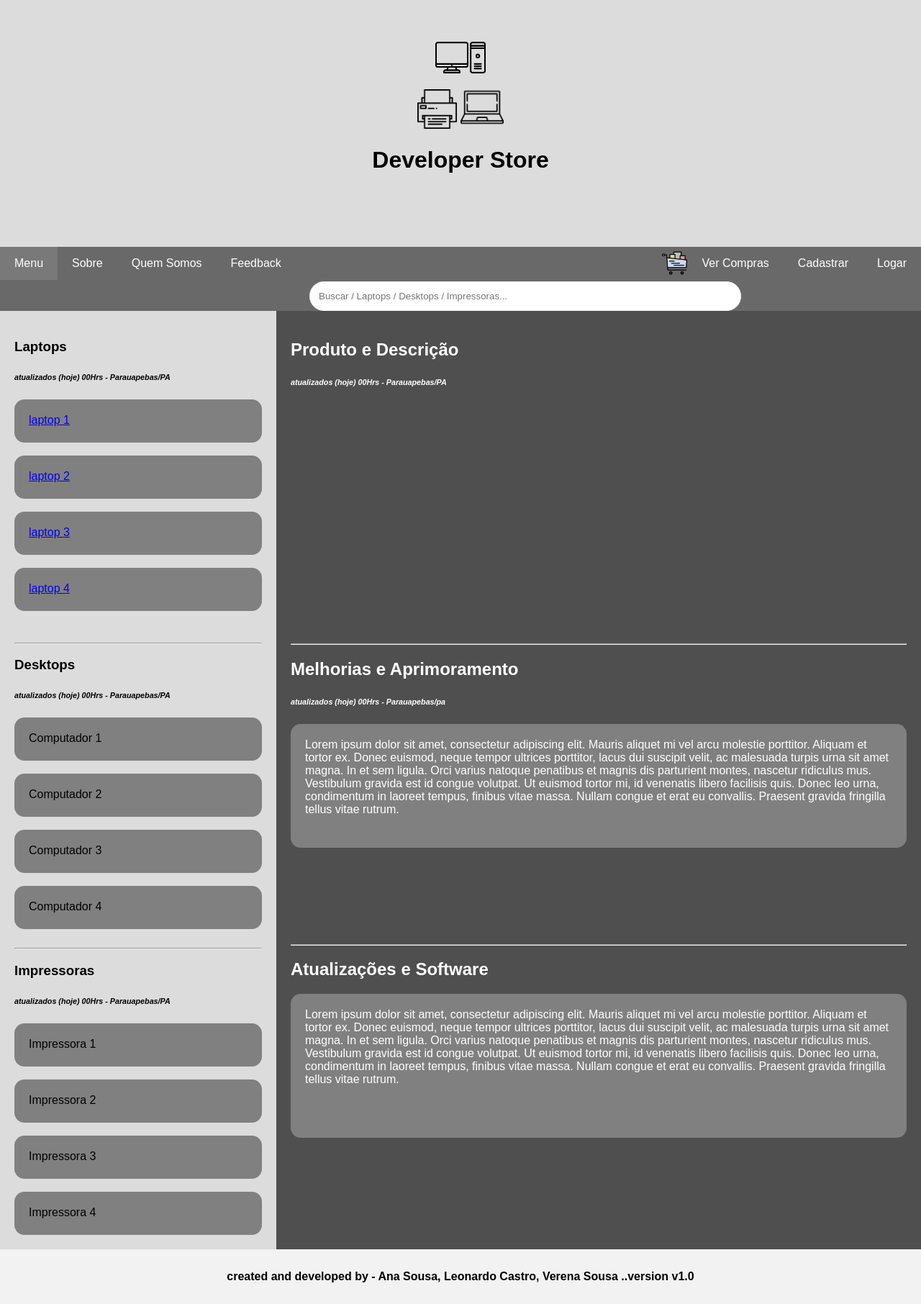
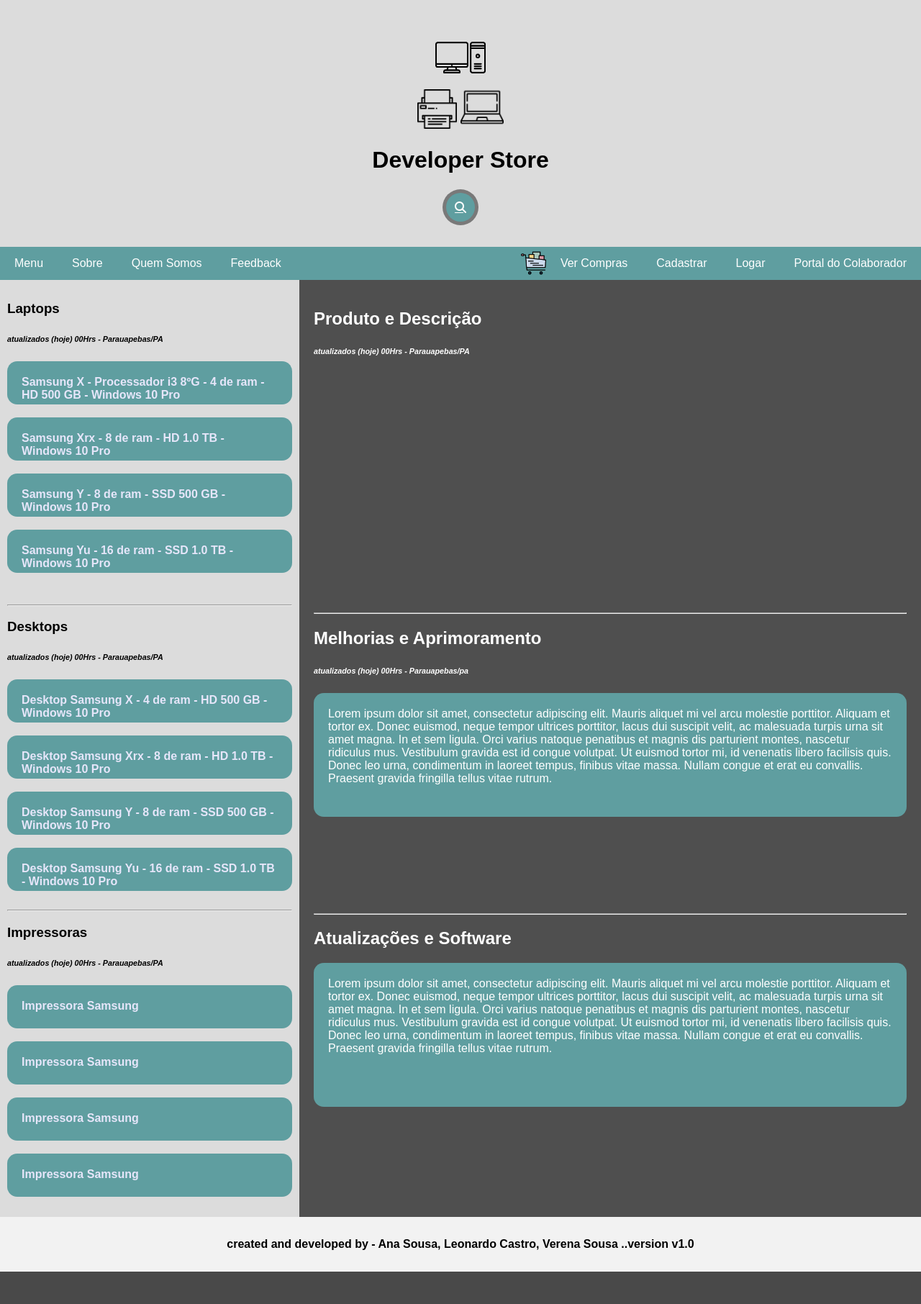
Before and after one commit to VerenaSousaADS/Projeto_web, a PHP site: page / in a window 1280 px wide. Shown: the whole page at 72% size. After the commit the page ends 1767 px from the top, so only its background shows below. Run offline with PHP 8.4, Linux system fonts and the light colour scheme; some libraries are stand-ins or nearby versions.

Commit message:
Modificações e Introduções
Modificação do Index, login.css, pagina.css.
Introdução do style.css

```diff
--- a/projeto_web/Index.html
+++ b/projeto_web/Index.html
@@ -4,6 +4,8 @@
 	<meta charset="utf-8">
 	<title>Projeto WEB</title>
 	<link rel="stylesheet" type="text/css" href="pagina.css">
+	<link rel="stylesheet" href="style.css">
+	<script src="https://kit.fontawesome.com/9e39883622.js" crossorigin="anonymous"></script>
 </head>
 <body>
 
@@ -16,6 +18,14 @@
 		<img src="laptop.png" height="60" width="60">
 
 		<h1>Developer Store</h1>
+
+
+		<div class="search-box">
+			<input class="search-txt" type="text" name="" placeholder="Buscar . . .">
+			<a class="search-btn" href="#">
+		<i class="fas fa-search"></i>
+			</a>
+		</div>
 
 	</div>
 	<div class="menu">
@@ -30,48 +40,53 @@
 				</div>
 				<a href="#">Ver Compras</a>
 				<a href="#">Cadastrar</a>
-				<a href="./login.php">Logar</a>
+				<a href="login.php">Logar</a>
+				<a href="#">Portal do Colaborador</a>
 			</div>
+	</div>
 
-		<input type="search" placeholder="Buscar / Laptops / Desktops / Impressoras..." class="pesquisa">
-	</div>
 	<div class="principal">
 		<div class="lado">
 			<h3>Laptops
 			</h3>
 			<i><h6>atualizados (hoje) 00Hrs - Parauapebas/PA</h6></i>
 			<div class="link1">
-				<a href="#"><div class="conteudo" style="height: 60px">laptop 1</div></a>
+				<a href="#"><div class="conteudo" style="height: 60px"><b>Samsung  X - Processador i3 8ºG - 4 de ram - HD 500 GB - Windows 10 Pro</b></div></a>
 				<br>
-				<a href="#"><div class="conteudo" style="height: 60px">laptop 2</div></a>
+				<a href="#"><div class="conteudo" style="height: 60px"><b>Samsung  Xrx - 8 de ram - HD 1.0 TB - Windows 10 Pro</b></div></a>
 				<br>
-				<a href="#"><div class="conteudo" style="height: 60px">laptop 3</div></a>
+				<a href="#"><div class="conteudo" style="height: 60px"><b>Samsung  Y - 8 de ram - SSD 500 GB - Windows 10 Pro</b></div></a>
 				<br>
-				<a href="#"><div class="conteudo" style="height: 60px">laptop 4</div></a>
+				<a href="#"><div class="conteudo" style="height: 60px"><b>Samsung  Yu - 16 de ram - SSD 1.0 TB - Windows 10 Pro</b></div></a>
 			</div>
 				<br>
 					<br>
 			<hr>
 			<h3>Desktops</h3>
 			<i><h6>atualizados (hoje) 00Hrs - Parauapebas/PA</h6></i>
-			<div class="conteudo" style="height: 60px">Computador 1</div>
-			<br>
-			<div class="conteudo" style="height: 60px">Computador 2</div>
-			<br>
-			<div class="conteudo" style="height: 60px">Computador 3</div>
-			<br>
-			<div class="conteudo" style="height: 60px">Computador 4</div>
+			<div class="link1">
+				<a href="#"><div class="conteudo" style="height: 60px"><b>Desktop Samsung  X - 4 de ram - HD 500 GB - Windows 10 Pro</b></div></a>
+				<br>
+				<a href="#"><div class="conteudo" style="height: 60px"><b>Desktop Samsung  Xrx - 8 de ram - HD 1.0 TB - Windows 10 Pro</b></div></a>
+				<br>
+				<a href="#"><div class="conteudo" style="height: 60px"><b>Desktop Samsung  Y - 8 de ram - SSD 500 GB - Windows 10 Pro</b></div></a>
+				<br>
+				<a href="#"><div class="conteudo" style="height: 60px"><b>Desktop Samsung  Yu - 16 de ram - SSD 1.0 TB - Windows 10 Pro</b></div></a>
+			</div>
 			<br>
 			<hr>
 			<h3>Impressoras</h3>
 			<i><h6>atualizados (hoje) 00Hrs - Parauapebas/PA</h6></i>
-			<div class="conteudo" style="height: 60px">Impressora 1</div>
+			<div class="link1">
+			<a href="#"><div class="conteudo" style="height: 60px"><b>Impressora Samsung</b></div></a>
+				<br>
+				<a href="#"><div class="conteudo" style="height: 60px"><b>Impressora Samsung</b></div></a>
+				<br>
+				<a href="#"><div class="conteudo" style="height: 60px"><b>Impressora Samsung</b></div></a>
+				<br>
+				<a href="#"><div class="conteudo" style="height: 60px"><b>Impressora Samsung</b></div></a>
+			</div>
 			<br>
-			<div class="conteudo" style="height: 60px">Impressora 2</div>
-			<br>
-			<div class="conteudo" style="height: 60px">Impressora 3</div>
-			<br>
-			<div class="conteudo" style="height: 60px">Impressora 4</div>
 		</div>
 		<div class="centro">
 			<h2>Produto e Descrição</h2>
--- a/projeto_web/login.css
+++ b/projeto_web/login.css
@@ -8,6 +8,7 @@ body{
     align-items: center;
     justify-content: center;
     font-family: Arial;
+    color: black;
 }
 
 
@@ -29,6 +30,7 @@ body{
 
     height: 200px;
     text-align: center;
+
 }
 
 .form-title{
@@ -59,9 +61,10 @@ input{
     width: calc(100% - 40px);
     font-weight: bold;
     margin: 5px;
-    background: rgb(105,105,105);
+    background: CadetBlue;
     padding: 10px 10px;
     border-radius: 10px 10px 10px 10px;
+    color: white;
 }
 
 .msg_error{
--- a/projeto_web/pagina.css
+++ b/projeto_web/pagina.css
@@ -16,6 +16,13 @@ span {
 	margin-top: -35px;
 }
 
+.colaborador{
+
+	float: right;
+	margin-right: 20%;
+
+}
+
 .carrinho {
 	float: right;
 }
@@ -26,14 +33,12 @@ span {
 	float: left;
 }
 
-
 .menu {
-	background: rgb(105,105,105);
+	background:  CadetBlue;
 	overflow: hidden;
 	top: 0;
 	position: sticky;
 }
-
 
 .menu a {
 	color: white;
@@ -49,27 +54,14 @@ span {
 }
 
 .menu_principal {
-	background: rgb(121, 121, 121);
+	background:  CadetBlue;
 }
 
-.pesquisa {
-	float: right;
-	padding: 12px;
-	margin-right: 250px;
-	margin-top: 2px;
-	border: 1px solid rgb(242, 242, 242);
-	border-radius: 20px;
-	width: 600px;
-
-}
 
 .principal {
 	display: flex;
 	flex-wrap: wrap;
 	color: white;
-
-
-
 }
 
 .lado {
@@ -78,16 +70,16 @@ span {
 	border: 10px;
 	box-sizing: border-box;
 	background: rgb(220,220,220);
-	padding: 20px;
-
-
+	padding: 10px;
 }
 
-.link1 {
+.link1 a {
 	text-decoration: none;
+	color:  Lavender;
 }
+
 .centro {
-	flex: 70%;
+	flex: 65%;
 	box-sizing: border-box;
 	padding: 20px;
 	color: white;
@@ -96,7 +88,7 @@ span {
 }
 
 .conteudo {
-	background: rgb(128,128,128);
+	background:  CadetBlue;
 	width: 100%;
 	padding: 20px;
 	box-sizing: border-box;
--- /dev/null
+++ b/projeto_web/style.css
@@ -0,0 +1,47 @@
+body{
+    margin: 0;
+    padding: 0;
+    background: white;
+}
+
+.search-box{
+    position: absolute;
+    top: 18em;
+    left: 50%;
+    transform: translate(-50%, -50%);
+    background: rgb(121, 121, 121);
+    height: 40px;
+    border-radius: 40px;
+    padding: 5px;
+}
+
+.search-box:hover > .search-txt{
+   width: 240px;
+   padding: 0 6px;
+}
+
+.search-btn{
+    color: white;
+    float: right;
+    width: 40px;
+    height: 40px;
+    border-radius: 50%;
+    background: CadetBlue;
+    display: flex;
+    justify-content: center;
+    align-items: center;
+    transition: 0.4s;
+}
+
+.search-txt{
+    border: none;
+    background: none;
+    outline: none;
+    float: left;
+    padding: 0;
+    color: white;
+    font-size: 16px;
+    transition: 0.4s;
+    line-height: 40px;
+    width: 0px;
+}
```
